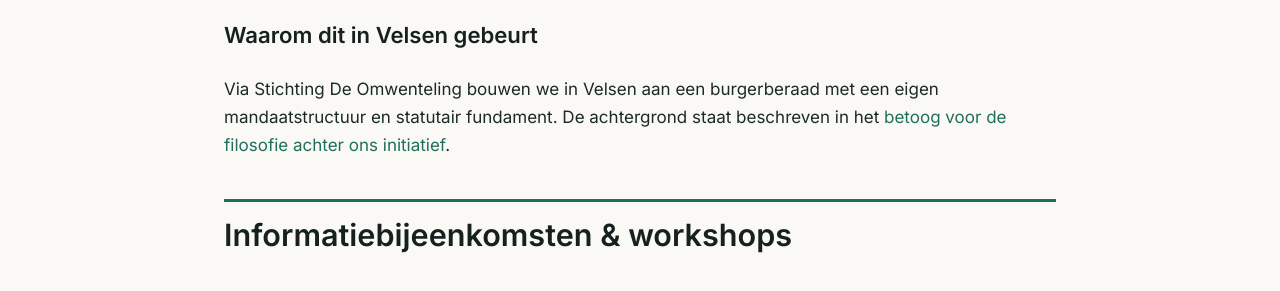
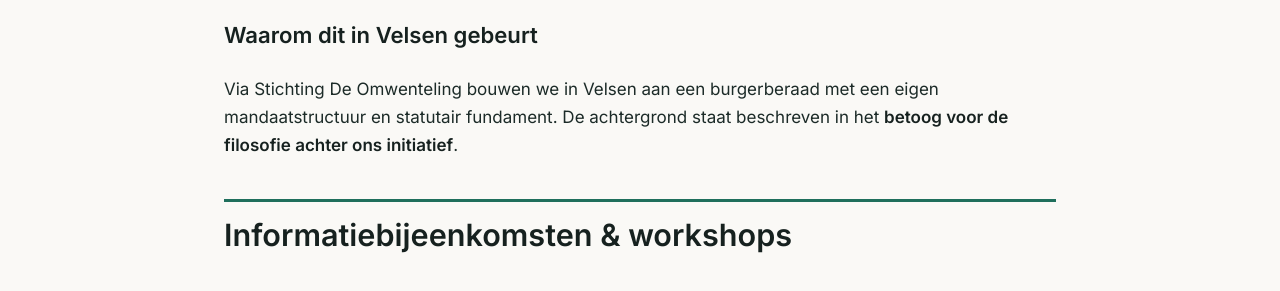
Before and after one commit to Klikblitser/Omwenteling, a Jekyll site: the page built from index.md, in a window 1280 px wide. Shown: the part 674-965 px from the top of the page. Built offline with Jekyll 4.4.1, drawn with Linux system fonts in a browser that asks for light colours; our own code applies the rules of GitHub Pages for plain Markdown files.

```diff
--- a/index.md
+++ b/index.md
@@ -12,7 +12,7 @@ Verkiezingen belonen zichtbaarheid; met [loting](https://www.vbbskw.com/kleroter
 
 ### Waarom dit in Velsen gebeurt
 
-Via Stichting De Omwenteling bouwen we in Velsen aan een burgerberaad met een eigen mandaatstructuur en statutair fundament. De achtergrond staat beschreven in het [betoog voor de filosofie achter ons initiatief](http://www.omwenteling.com/omwenteling-demo.html).
+Via Stichting De Omwenteling bouwen we in Velsen aan een burgerberaad met een eigen mandaatstructuur en statutair fundament. De achtergrond staat beschreven in het [**betoog voor de filosofie achter ons initiatief**](http://www.omwenteling.com/omwenteling-demo.html).
 
 ## Informatiebijeenkomsten & workshops
 
```
